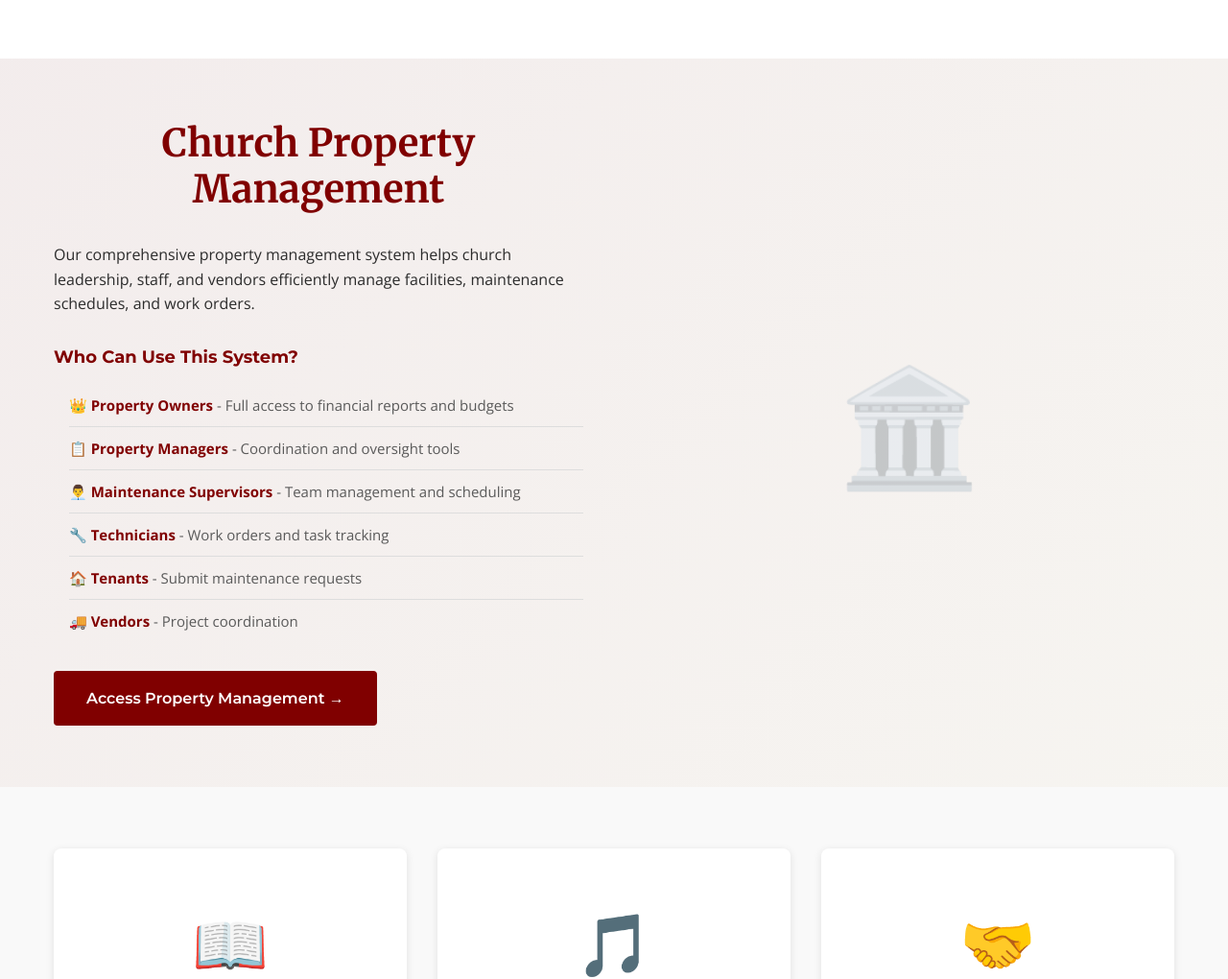
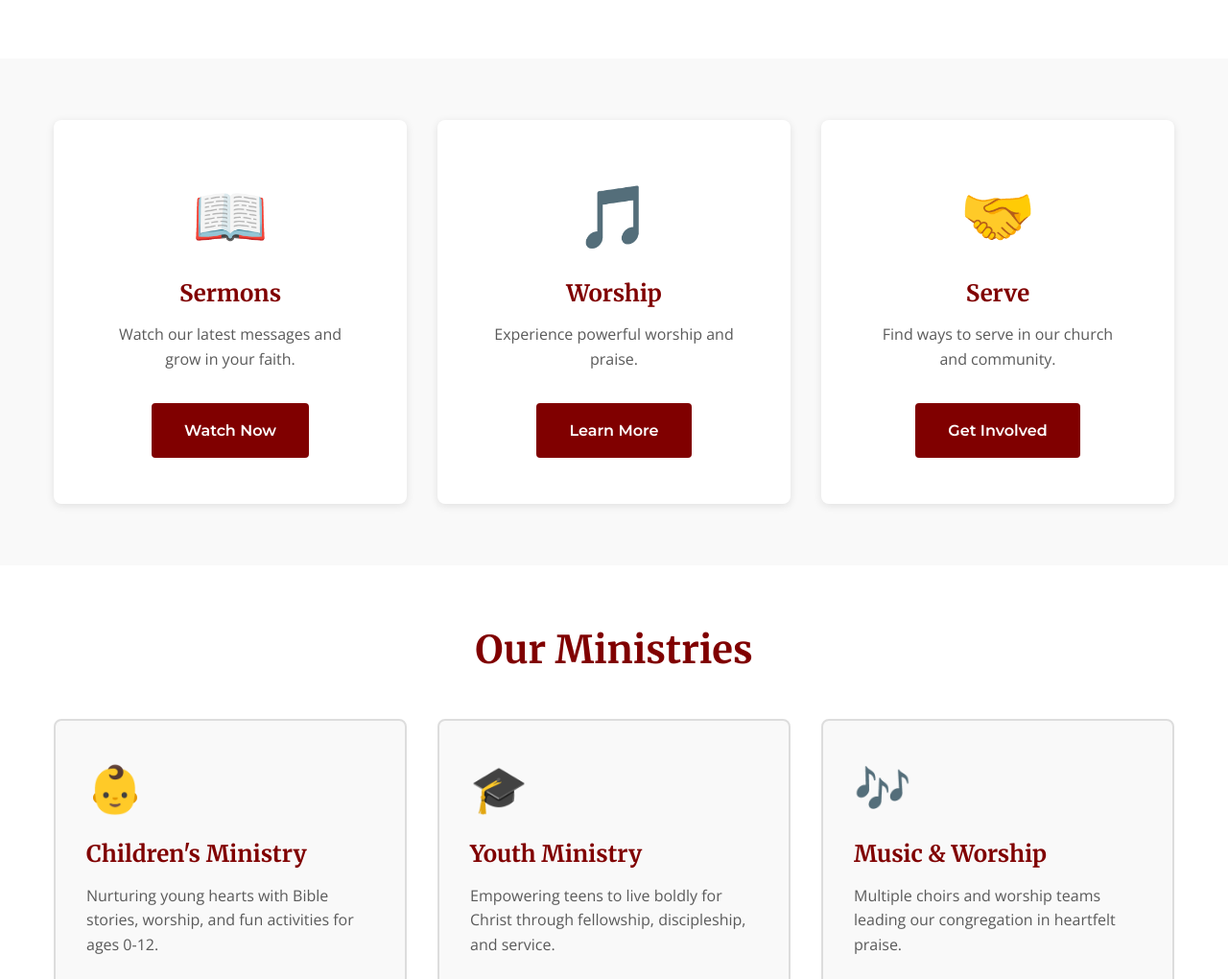
Before and after one commit to css-intel/fbcsite, a website: page index.html in a window 1280 px wide. Shown: the part 2149-3169 px from the top of the page at 96% size. Drawn offline with nearby package versions, Linux system fonts and the light colour scheme.

Commit message:
Remove property management section from homepage, keep navigation link only

```diff
--- a/css/styles.css
+++ b/css/styles.css
@@ -474,62 +474,6 @@ p {
     margin-bottom: var(--spacing-sm);
 }
 
-/* === PROPERTY MANAGEMENT PROMO === */
-.property-management-promo {
-    background: linear-gradient(135deg, rgba(128, 0, 0, 0.05) 0%, rgba(197, 162, 83, 0.05) 100%);
-}
-
-.property-promo-content {
-    display: grid;
-    grid-template-columns: 1fr 1fr;
-    gap: var(--spacing-xl);
-    align-items: center;
-}
-
-.property-promo-text h2 {
-    margin-bottom: var(--spacing-md);
-}
-
-.property-promo-text h3 {
-    font-family: var(--font-subheading);
-    font-size: 18px;
-    color: var(--primary-maroon);
-    margin-top: var(--spacing-md);
-    margin-bottom: var(--spacing-sm);
-}
-
-.property-users {
-    list-style: none;
-    margin-left: var(--spacing-sm);
-}
-
-.property-users li {
-    padding: 10px 0;
-    border-bottom: 1px solid var(--border-color);
-    color: var(--text-secondary);
-    font-size: 15px;
-}
-
-.property-users li:last-child {
-    border-bottom: none;
-}
-
-.property-users strong {
-    color: var(--primary-maroon);
-}
-
-.property-promo-icon {
-    display: flex;
-    align-items: center;
-    justify-content: center;
-    height: 100%;
-}
-
-.btn-lg {
-    font-size: 16px;
-    padding: 14px 32px;
-}
-
 /* === QUICK LINKS === */
 .quick-links-grid {
     display: grid;
--- a/index.html
+++ b/index.html
@@ -145,33 +145,6 @@
             </div>
             <div class="text-center" style="margin-top: 2rem;">
                 <a href="events.html" class="btn btn-primary">View Full Calendar</a>
-            </div>
-        </div>
-    </section>
-
-    <!-- Property Management Section -->
-    <section class="property-management-promo section section-alt">
-        <div class="container">
-            <div class="property-promo-content">
-                <div class="property-promo-text">
-                    <h2 class="section-title">Church Property Management</h2>
-                    <p>Our comprehensive property management system helps church leadership, staff, and vendors efficiently manage facilities, maintenance schedules, and work orders.</p>
-                    <h3>Who Can Use This System?</h3>
-                    <ul class="property-users">
-                        <li>👑 <strong>Property Owners</strong> - Full access to financial reports and budgets</li>
-                        <li>📋 <strong>Property Managers</strong> - Coordination and oversight tools</li>
-                        <li>👨‍💼 <strong>Maintenance Supervisors</strong> - Team management and scheduling</li>
-                        <li>🔧 <strong>Technicians</strong> - Work orders and task tracking</li>
-                        <li>🏠 <strong>Tenants</strong> - Submit maintenance requests</li>
-                        <li>🚚 <strong>Vendors</strong> - Project coordination</li>
-                    </ul>
-                    <div style="margin-top: 30px;">
-                        <a href="property-management/index.html" class="btn btn-primary btn-lg">Access Property Management →</a>
-                    </div>
-                </div>
-                <div class="property-promo-icon">
-                    <div style="font-size: 120px; text-align: center; opacity: 0.3;">🏛️</div>
-                </div>
             </div>
         </div>
     </section>
```
